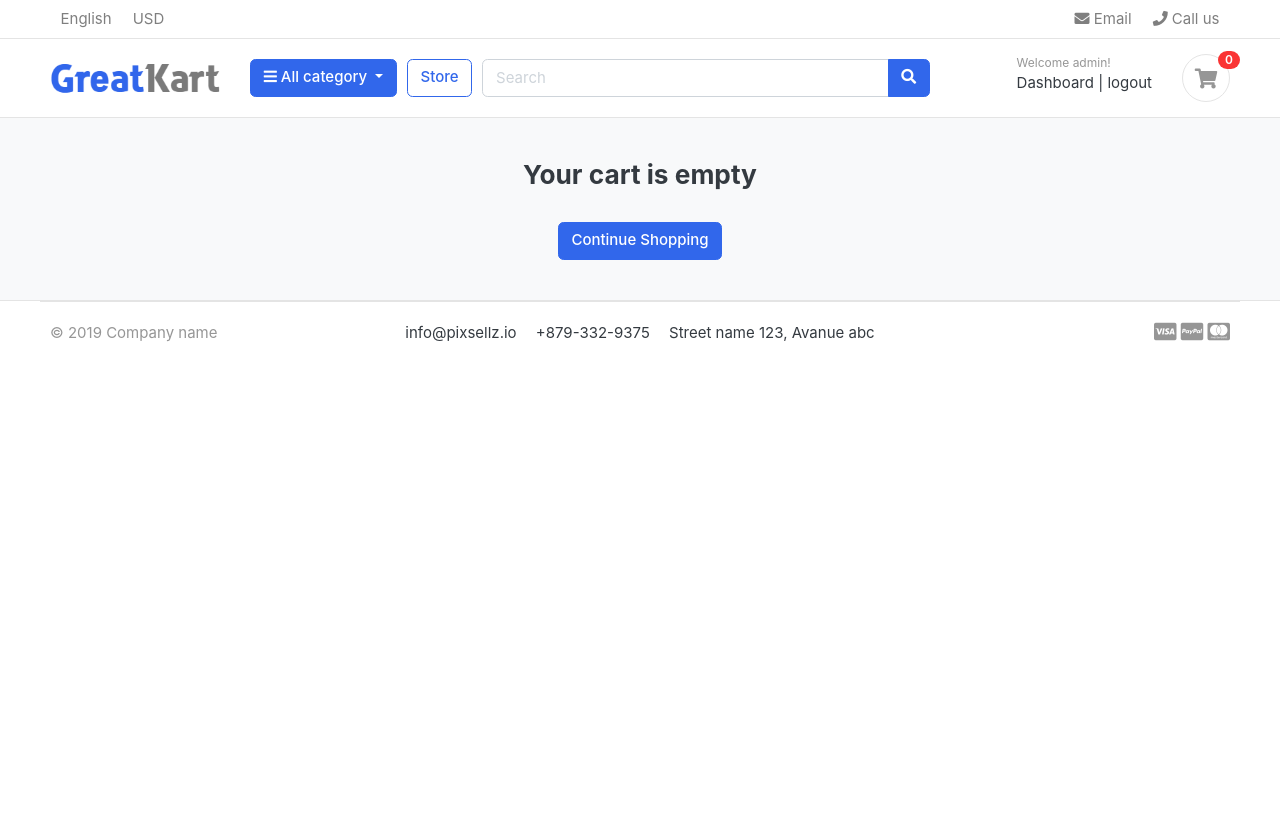
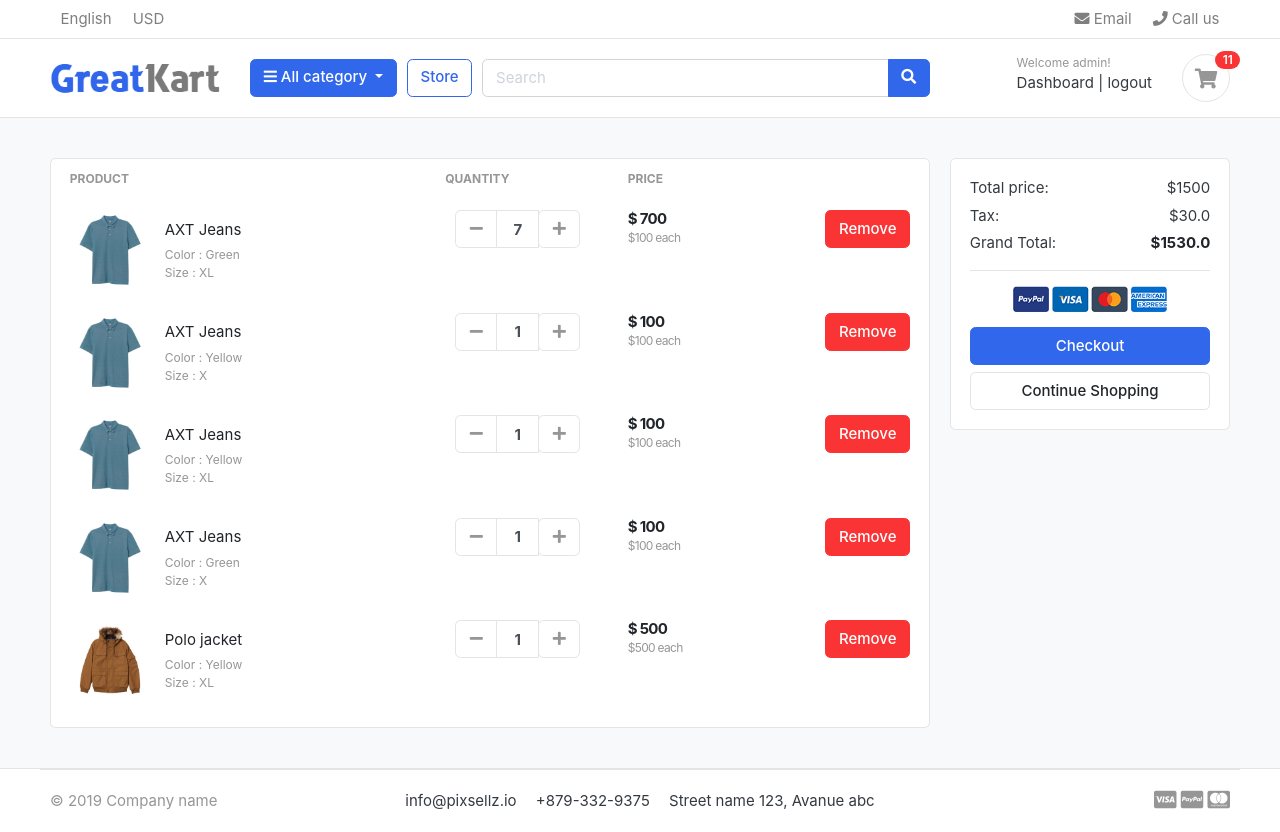
Before and after one commit to suyogojha/Ecom-FxN--DRF-API, a Django app: page /cart/ in a window 1280 px wide. Before the commit the page ends 342 px from the top, so only its background shows below. Run offline with Django 5.2, Linux system fonts and the light colour scheme; a user stored in the database is signed in; data comes from the database, SQL or seed files in the repository; some libraries are stand-ins or nearby versions; some web fonts are replaced.

Commit message:
# cart, Checkout & Billing

```diff
--- a/carts/admin.py
+++ b/carts/admin.py
@@ -4,7 +4,7 @@ from carts.models import Cart, CartItem
 
 # Register your models here.
 class CartAdmin(admin.ModelAdmin):
-    list_display =  ('card_id', 'date_added')
+    list_display =  ('cart_id', 'date_added')
 
 
 class CartItemAdmin(admin.ModelAdmin):
--- a/carts/context_processors.py
+++ b/carts/context_processors.py
@@ -8,8 +8,11 @@ def counter(request):
         return {}
     else:
         try:
-            cart = Cart.objects.filter(card_id=_cart_id(request)) # get the cart using the cart_id present in the session
-            cart_items = CartItem.objects.all().filter(cart=cart[:1]) # get the cart items associated with the cart
+            cart = Cart.objects.filter(cart_id=_cart_id(request)) # get the cart using the cart_id present in the session
+            if request.user.is_authenticated:
+                cart_items = CartItem.objects.all().filter(user=request.user)
+            else:
+                cart_items = CartItem.objects.all().filter(cart=cart[:1]) # get the cart items associated with the cart
             for cart_item in cart_items:
                 cart_count += cart_item.quantity # count the total quantity of items in the cart
         except Cart.DoesNotExist:
--- a/carts/urls.py
+++ b/carts/urls.py
@@ -7,4 +7,8 @@ urlpatterns = [
     path('add_cart/<int:product_id>/', views.add_cart, name='add_cart'),
     path('remove_cart/<int:product_id>/<int:cart_item_id>/', views.remove_cart, name='remove_cart'),
     path('remove_cart_item/<int:product_id>/<int:cart_item_id>/', views.remove_cart_item, name='remove_cart_item'),
+
+    # checkout urls
+    path('checkout/', views.checkout, name='checkout'),
+
 ]
--- a/carts/views.py
+++ b/carts/views.py
@@ -1,6 +1,7 @@
 from django.shortcuts import render, redirect, get_object_or_404
 from store.models import Product, Variation
 from carts.models import Cart, CartItem
+from django.contrib.auth.decorators import login_required
 from django.core.exceptions import ObjectDoesNotExist
 # Create your views here.
 
@@ -13,67 +14,121 @@ def _cart_id(request):
 
 # View to add a product to the cart
 def add_cart(request, product_id):
-    product = Product.objects.get(id=product_id) # get the product
-    product_variation = []
-    if request.method == 'POST':
-        for item  in request.POST:
-            key = item
-            value = request.POST[key]
+    current_user = request.user
+    product = Product.objects.get(id=product_id) #get the product
+    # If the user is authenticated
+    if current_user.is_authenticated:
+        product_variation = []
+        if request.method == 'POST':
+            for item in request.POST:
+                key = item
+                value = request.POST[key]
 
-            try:
-                variation = Variation.objects.get(product=product, variation_category__iexact=key, variation_value__iexact=value)
-                product_variation.append(variation)
-            except:
-                pass
-    try:
-        cart = Cart.objects.get(card_id=_cart_id(request)) # get the cart using the cart_id present in the session
-    except Cart.DoesNotExist:
-        cart = Cart.objects.create(
-            card_id=_cart_id(request) # create a new cart if not present
-        )
+                try:
+                    variation = Variation.objects.get(product=product, variation_category__iexact=key, variation_value__iexact=value)
+                    product_variation.append(variation)
+                except:
+                    pass
+
+
+        is_cart_item_exists = CartItem.objects.filter(product=product, user=current_user).exists()
+        if is_cart_item_exists:
+            cart_item = CartItem.objects.filter(product=product, user=current_user)
+            ex_var_list = []
+            id = []
+            for item in cart_item:
+                existing_variation = item.variations.all()
+                ex_var_list.append(list(existing_variation))
+                id.append(item.id)
+
+            if product_variation in ex_var_list:
+                # increase the cart item quantity
+                index = ex_var_list.index(product_variation)
+                item_id = id[index]
+                item = CartItem.objects.get(product=product, id=item_id)
+                item.quantity += 1
+                item.save()
+
+            else:
+                item = CartItem.objects.create(product=product, quantity=1, user=current_user)
+                if len(product_variation) > 0:
+                    item.variations.clear()
+                    item.variations.add(*product_variation)
+                item.save()
+        else:
+            cart_item = CartItem.objects.create(
+                product = product,
+                quantity = 1,
+                user = current_user,
+            )
+            if len(product_variation) > 0:
+                cart_item.variations.clear()
+                cart_item.variations.add(*product_variation)
+            cart_item.save()
+        return redirect('cart')
+    # If the user is not authenticated
+    else:
+        product_variation = []
+        if request.method == 'POST':
+            for item in request.POST:
+                key = item
+                value = request.POST[key]
+
+                try:
+                    variation = Variation.objects.get(product=product, variation_category__iexact=key, variation_value__iexact=value)
+                    product_variation.append(variation)
+                except:
+                    pass
+
+
+        try:
+            cart = Cart.objects.get(cart_id=_cart_id(request)) # get the cart using the cart_id present in the session
+        except Cart.DoesNotExist:
+            cart = Cart.objects.create(
+                cart_id = _cart_id(request)
+            )
         cart.save()
-    # Add or update the cart item
-    is_cart_item_exists = CartItem.objects.filter(product=product, cart=cart).exists()
-    if is_cart_item_exists:
-        cart_item = CartItem.objects.filter(product=product, cart=cart,) # get the cart item if the product is already in the cart
-        #existing_variation -> database
-        # current_variation -> product_variation
-        # item id -> database
 
-        ex_var_list = []
-        id = []
-        for item in cart_item:
-            existing_variation = item.variations.all()
-            ex_var_list.append(list(existing_variation))
-            id.append(item.id)
+        is_cart_item_exists = CartItem.objects.filter(product=product, cart=cart).exists()
+        if is_cart_item_exists:
+            cart_item = CartItem.objects.filter(product=product, cart=cart)
+            # existing_variations -> database
+            # current variation -> product_variation
+            # item_id -> database
+            ex_var_list = []
+            id = []
+            for item in cart_item:
+                existing_variation = item.variations.all()
+                ex_var_list.append(list(existing_variation))
+                id.append(item.id)
 
-        print(ex_var_list)
+            print(ex_var_list)
 
-        if product_variation in ex_var_list:
-            # increase the cart item quantity
-            index = ex_var_list.index(product_variation)
-            item_id = id[index]
-            item = CartItem.objects.get(product=product, id=item_id)
-            item.quantity += 1
-            item.save()
+            if product_variation in ex_var_list:
+                # increase the cart item quantity
+                index = ex_var_list.index(product_variation)
+                item_id = id[index]
+                item = CartItem.objects.get(product=product, id=item_id)
+                item.quantity += 1
+                item.save()
 
+            else:
+                item = CartItem.objects.create(product=product, quantity=1, cart=cart)
+                if len(product_variation) > 0:
+                    item.variations.clear()
+                    item.variations.add(*product_variation)
+                item.save()
         else:
-            item = CartItem.objects.create(product=product, quantity=1, cart=cart)
+            cart_item = CartItem.objects.create(
+                product = product,
+                quantity = 1,
+                cart = cart,
+            )
             if len(product_variation) > 0:
-                item.variations.clear()
-                item.variations.add(*product_variation)
-            item.save()
-    else:
-        cart_item = CartItem.objects.create(
-            product = product,
-            quantity = 1,
-            cart = cart,
-        )
-        if len(product_variation) > 0:
-            cart_item.variations.clear()
-            cart_item.variations.add(*product_variation)
-        cart_item.save()
-    return redirect('cart')
+                cart_item.variations.clear()
+                cart_item.variations.add(*product_variation)
+            cart_item.save()
+        return redirect('cart')
 
 
 # View to display the cart
@@ -81,8 +136,12 @@ def cart(request, total=0, quantity=0, cart_items=None):
     try:
         tax = 0
         grand_total = 0
-        cart = Cart.objects.get(card_id=_cart_id(request)) # get the cart using the cart_id present in the session
-        cart_items = CartItem.objects.filter(cart=cart, is_active=True) # get the cart items associated with the cart
+
+        if request.user.is_authenticated:
+            cart_items = CartItem.objects.filter(user=request.user, is_active=True) # get the cart items associated with the user
+        else:
+            cart = Cart.objects.get(cart_id=_cart_id(request)) # get the cart using the cart_id present in the session
+            cart_items = CartItem.objects.filter(cart=cart, is_active=True) # get the cart items associated with the cart
         for cart_item in cart_items:
             total += (cart_item.product.price * cart_item.quantity) # calculate the total price
             quantity += cart_item.quantity # calculate the total quantity
@@ -102,11 +161,15 @@ def cart(request, total=0, quantity=0, cart_items=None):
 
 
 # View to remove a product from the cart (-)
+
 def remove_cart(request, product_id, cart_item_id):
-    cart = Cart.objects.get(card_id=_cart_id(request)) # get the cart using the cart_id present in the session
-    product = get_object_or_404(Product, id=product_id) # get the product
+    product = get_object_or_404(Product, id=product_id)
     try:
-        cart_item = CartItem.objects.get(product=product, cart=cart, id=cart_item_id) # get the cart item associated with the product and cart
+        if request.user.is_authenticated:
+            cart_item = CartItem.objects.get(product=product, user=request.user, id=cart_item_id)
+        else:
+            cart = Cart.objects.get(cart_id=_cart_id(request))
+            cart_item = CartItem.objects.get(product=product, cart=cart, id=cart_item_id) # get the cart item associated with the product and cart
         if cart_item.quantity > 1:
             cart_item.quantity -= 1 # decrease the quantity
             cart_item.save() # save the cart item
@@ -117,9 +180,48 @@ def remove_cart(request, product_id, cart_item_id):
     return redirect('cart')
 
 
+
+
+
+
+
 def remove_cart_item(request, product_id, cart_item_id):
-    cart = Cart.objects.get(card_id=_cart_id(request)) # get the cart using the cart_id present in the session
     product = get_object_or_404(Product, id=product_id) # get the product
-    cart_item = CartItem.objects.get(product=product, cart=cart, id=cart_item_id) # get the cart item associated with the product and cart
-    cart_item.delete() # delete the cart item
+    if request.user.is_authenticated:
+        cart_item = CartItem.objects.get(product=product, user=request.user, id=cart_item_id)
+    else:
+        cart = Cart.objects.get(cart_id=_cart_id(request)) # get the cart using the cart_id present in the session
+        cart_item = CartItem.objects.get(product=product, cart=cart, id=cart_item_id) # get the cart item associated with the product and cart
+    cart_item.delete()
     return redirect('cart')
+
+
+
+
+
+@login_required(login_url='login')
+def checkout(request, total=0, quantity=0, cart_items=None):
+    try:
+        tax = 0
+        grand_total = 0
+        if request.user.is_authenticated:
+            cart_items = CartItem.objects.filter(user=request.user, is_active=True)
+        else:
+            cart = Cart.objects.get(cart_id=_cart_id(request))
+            cart_items = CartItem.objects.filter(cart=cart, is_active=True)
+        for cart_item in cart_items:
+            total += (cart_item.product.price * cart_item.quantity)
+            quantity += cart_item.quantity
+        tax = (2 * total)/100
+        grand_total = total + tax
+    except ObjectDoesNotExist:
+        pass #just ignore
+
+    context = {
+        'total': total,
+        'quantity': quantity,
+        'cart_items': cart_items,
+        'tax'       : tax,
+        'grand_total': grand_total,
+    }
+    return render(request, 'store/checkout.html', context)
--- a/greatkart/settings.py
+++ b/greatkart/settings.py
@@ -155,4 +155,4 @@ EMAIL_HOST = 'smtp.gmail.com'
 EMAIL_PORT = 587
 EMAIL_USE_TLS = True
 EMAIL_HOST_USER = 'suyogojha2014@gmail.com'
-EMAIL_HOST_PASSWORD = 'meewfzbesihlyjoc'
+EMAIL_HOST_PASSWORD = ''
--- a/store/views.py
+++ b/store/views.py
@@ -37,7 +37,7 @@ def store(request, category_slug=None):
 def product_detail(request, category_slug, product_slug):
     try:
         single_product = Product.objects.get(category__slug=category_slug, slug=product_slug) # get the product using category slug and product slug
-        in_cart = CartItem.objects.filter(cart__card_id=_cart_id(request), product=single_product).exists() # check if the product is already in the cart
+        in_cart = CartItem.objects.filter(cart__cart_id=_cart_id(request), product=single_product).exists() # check if the product is already in the cart
     except Exception as e: # catch any exception
         raise e
 
--- a/templates/store/cart.html
+++ b/templates/store/cart.html
@@ -108,7 +108,7 @@
                 <p class="text-center mb-3">
                     <img src="{% static 'images/misc/payments.png' %}" height="26">
                 </p>
-                <a href="./place-order.html" class="btn btn-primary btn-block"> Checkout </a>
+                <a href="{% url 'checkout' %}" class="btn btn-primary btn-block"> Checkout </a>
                 <a href="{% url 'store' %}" class="btn btn-light btn-block">Continue Shopping</a>
             </div> <!-- card-body.// -->
             </div> <!-- card.// -->
```
Also changed, not shown: accounts/views.py (+56 -3 lines), carts/models.py (+5 -4 lines), templates/store/checkout.html (added, +140 -0 lines), carts/migrations/0003_cartitem_user_alter_cartitem_cart.py (added), carts/migrations/0004_rename_card_id_cart_cart_id.py (added), db.sqlite3.
